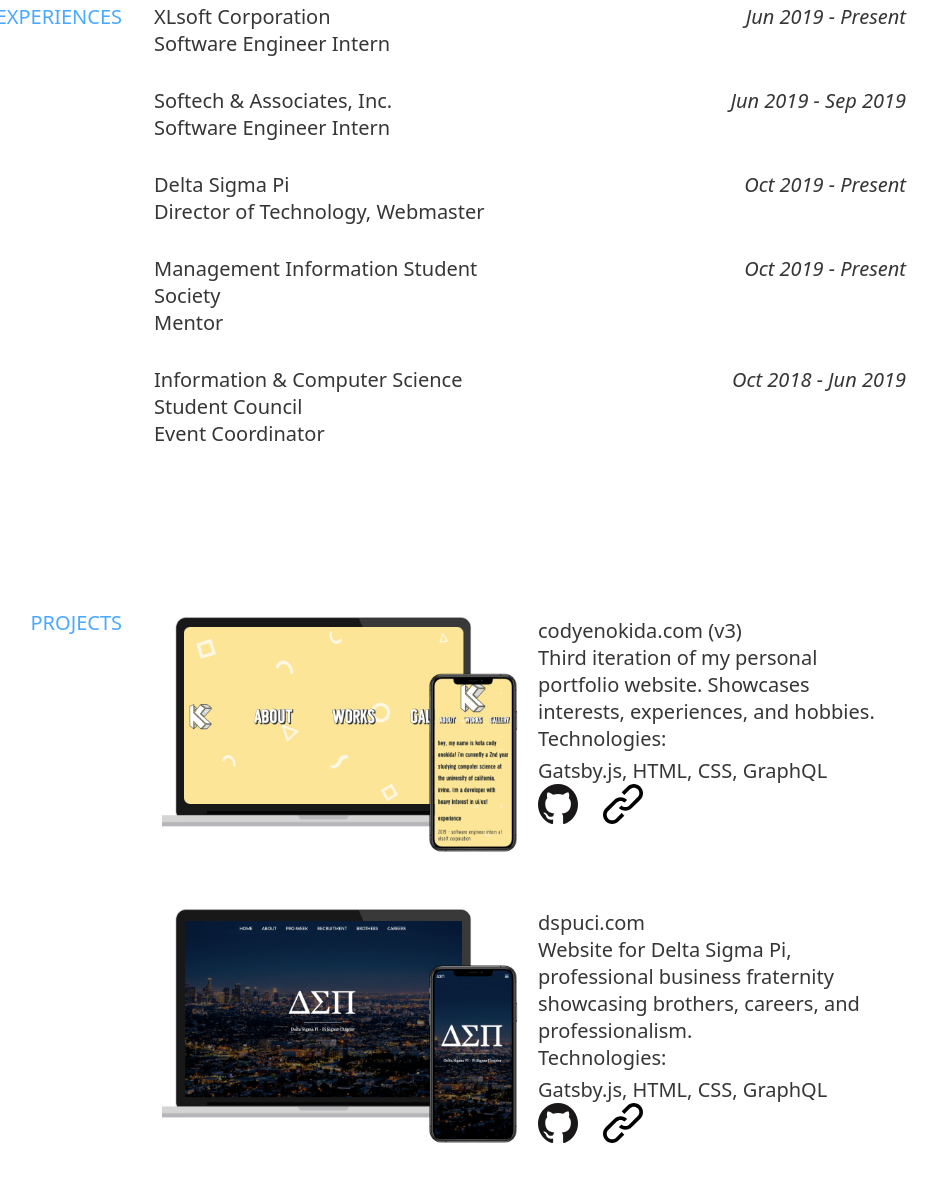
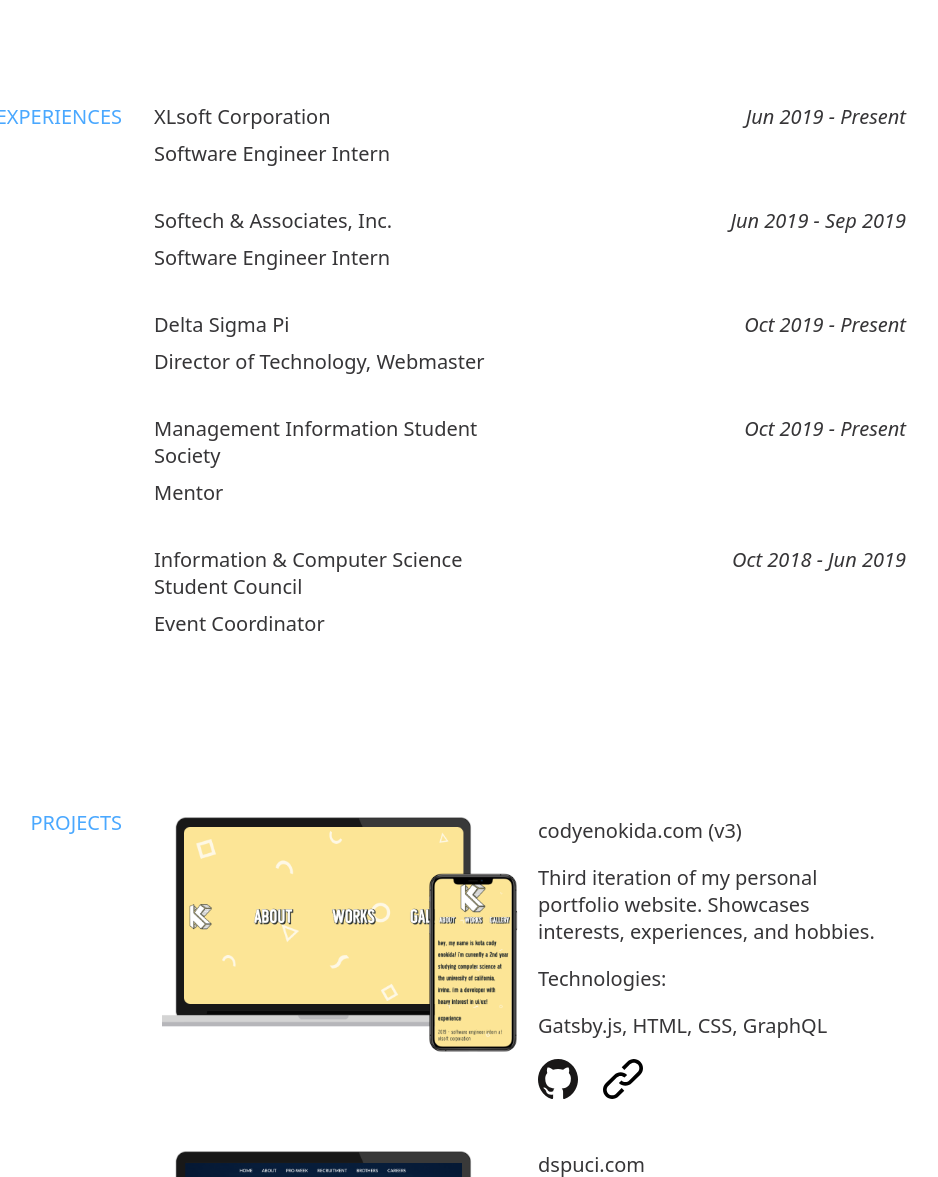
Before and after one commit to codyenokida/kota-enokida-portfolio-v4, a Gatsby site: page / in a window 1280 px wide. Shown: the part 1623-2800 px from the top of the page, without its empty margins (183-1121 px from the left). Built offline with nearby package versions, Linux system fonts and the light colour scheme; Gatsby itself is replaced by a stand-in of ours.

Commit message:
Styling Changes

```diff
--- a/src/components/Layout/Layout.module.css
+++ b/src/components/Layout/Layout.module.css
@@ -15,6 +15,13 @@
   margin: 100px 175px 0 125px;
 }
 
+/* Medium devices (landscape tablets, 768px and up) */
+@media only screen and (max-width: 768px) {
+  .layout {
+    margin: 30px 20px 0 20px;
+  }
+}
+
 @media only screen and (max-width: 480px) {
   html {
     font-size: 100%;
--- a/src/components/NavBar/NavBar.js
+++ b/src/components/NavBar/NavBar.js
@@ -14,7 +14,8 @@
     constructor(props) {
         super(props)
         this.state = {
-            toggled: false
+            toggled: false,
+            checked: false
         }
         this.handleChange = this.handleChange.bind(this);
     }
--- a/src/components/ProjectBox/ProjectBox.js
+++ b/src/components/ProjectBox/ProjectBox.js
@@ -8,7 +8,7 @@
 
 import styles from './ProjectBox.module.css'
 
-const ProjectBox = ({src, title, description, tech, theme}) => {
+const ProjectBox = ({src, title, description, tech, theme, githubLink, webLink}) => {
     return(
         <Flex flexWrap="wrap" className={styles.projectBoxContainer}>
             <Box
@@ -25,8 +25,8 @@
                 <p>{description}</p>
                 <p className={styles.tech}>Technologies:</p>
                 <p>{tech}</p>
-                {theme === 'light' ? <Image src={githubBlack} className={styles.icon}/> : <Image src={githubWhite} className={styles.icon}/>}
-                {theme === 'light' ? <Image src={hyperlinkBlack}/> : <Image src={hyperlinkWhite}/>}
+                <a href={githubLink} target="_blank">{theme === 'light' ? <Image src={githubBlack} className={styles.icon}/> : <Image src={githubWhite} className={styles.icon}/>}</a>
+                <a href={webLink} target="_blank">{theme === 'light' ? <Image src={hyperlinkBlack}/> : <Image src={hyperlinkWhite}/>}</a>
             </Box>
         </Flex>
     )
--- a/src/components/ProjectBox/ProjectBox.module.css
+++ b/src/components/ProjectBox/ProjectBox.module.css
@@ -2,7 +2,7 @@
     padding-bottom: 30px;
 }
 
-p {
+.projectBoxContainer p {
     margin: 0 0 20px 0;
 }
 
@@ -19,6 +19,11 @@
     padding-right: 25px;
 }
 
+a:hover {
+    opacity: 0.7;
+}
+
+
 @media only screen and (max-width: 480px) {
     p {
         margin: 0 0 5px 0;
--- a/src/components/SectionLayout/SectionLayout.module.css
+++ b/src/components/SectionLayout/SectionLayout.module.css
@@ -8,7 +8,7 @@
     font-weight: 500;
 }
 
-@media only screen and (max-width: 480px) {
+@media only screen and (max-width: 768px) {
     .childContainer {
         padding: 0 0 0 0;
     }
--- a/src/components/SkillsBox/SkillsBox.module.css
+++ b/src/components/SkillsBox/SkillsBox.module.css
@@ -6,6 +6,7 @@
 
 p {
     font-size: 1.25rem;
+    margin: 0 0 10px 0;
 }
 
 .skillsBox {
--- a/src/global.js
+++ b/src/global.js
@@ -6,7 +6,6 @@
     color: ${({ theme }) => theme.text};
     padding: 0;
     margin: 0;
-    font-weight: 300;
     font-family: Apercu, "Source Sans Pro", system,system-ui, -apple-system, BlinkMacSystemFont, Roboto, Helvetica, Arial, sans-serif;
     transition: all 0.25s linear;
   }
@@ -14,18 +13,19 @@
   h1 {
     font-size: 2.5rem;
     max-width: 800px;
+    font-weight: 300;
   }
 
   span {
     font-weight: 500;
   }
 
+  h2 {
+    font-weight: 300;
+  }
+
   h2 a {
     text-decoration: underline solid #4AA8FF;
-  }
-
-  p {
-    margin: 0;
   }
 
   a {
--- a/src/pages/index.js
+++ b/src/pages/index.js
@@ -34,7 +34,7 @@
           <div style={{marginTop: 100, marginBottom: 150,}}>
             <h1>Hey there! 🤙</h1>
             <br/>
-            <h1>I’m <span>Kota Enokida</span>, an aspiring front-end developer focused on delivering beautiful interfaces & experiences 🖥</h1>
+            <h1>I’m <span>Kota Enokida</span>, an aspiring front-end developer focused on delivering beautiful interfaces & user experiences 🖥</h1>
             <br/>
             <h2>Let’s talk! 📩 <a>codyenokida@gmail.com</a></h2>
             <br/>
@@ -107,15 +107,20 @@
               title="codyenokida.com (v3)"
               description="Third iteration of my personal portfolio website. Showcases interests, experiences, and hobbies."
               tech="Gatsby.js, HTML, CSS, GraphQL"
-              theme={theme}/>
+              theme={theme}
+              githubLink="https://github.com/codyenokida/kota-enokida-portfolio-v3"
+              webLink="https://kotaenokida.netlify.com/"/>
 
             <ProjectBox
               src={dspuciImage}
               title="dspuci.com"
               description="Website for Delta Sigma Pi, professional business fraternity showcasing brothers, careers, and professionalism."
               tech="Gatsby.js, HTML, CSS, GraphQL"
-              theme={theme}/>
+              theme={theme}
+              githubLink="https://github.com/dspuci/dspuci-website-gatsby"
+              webLink="http://www.dspuci.com/"/>
           </SectionLayout>
+
         </Layout>
 
       </ThemeProvider>
```
